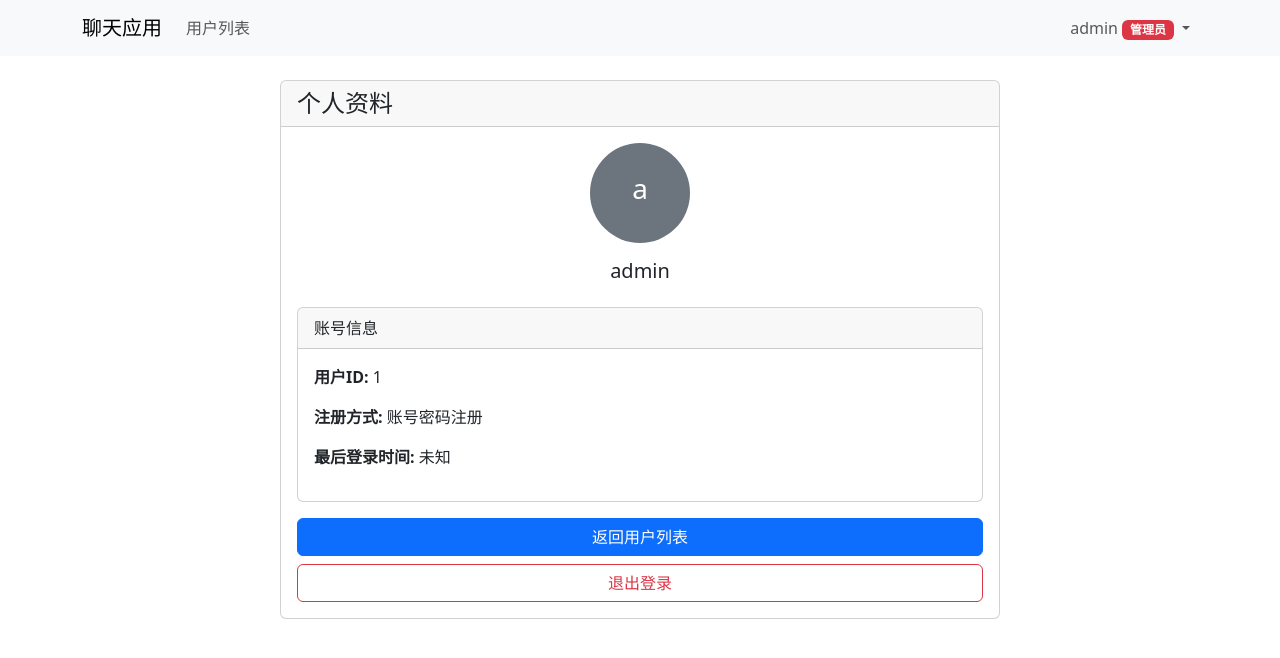
After one commit to zus12873/flask_chat_web_demo, a Flask app: page /profile in a window 1280 px wide. The commit adds this page. Shown: the top 658 px of the page. Run offline with Flask 3, Linux system fonts and the light colour scheme; a user stored in the database is signed in; parts of the project's set-up code (start-up, migrations or seed data) failed here and were passed over; some libraries are stand-ins or nearby versions.

Commit message:
add wx login

```diff
--- a/app.py
+++ b/app.py
@@ -1,4 +1,4 @@
-from flask import Flask, render_template, request, redirect, url_for, flash, jsonify
+from flask import Flask, render_template, request, redirect, url_for, flash, jsonify, session
 from flask_socketio import SocketIO, emit, join_room, leave_room
 from flask_sqlalchemy import SQLAlchemy
 from flask_login import LoginManager, UserMixin, login_user, login_required, logout_user, current_user
@@ -10,11 +10,62 @@ import threading
 from flask_wtf import FlaskForm
 from wtforms import StringField, PasswordField, SubmitField
 from wtforms.validators import DataRequired, Length, EqualTo
+import requests
+import json
+import hashlib
+import urllib.parse
+import logging
+from sqlalchemy import event
+from sqlalchemy.engine import Engine
+import dotenv
+
+dotenv.load_dotenv()
 
 app = Flask(__name__)
 app.config['SECRET_KEY'] = os.urandom(24)
 app.config['SQLALCHEMY_DATABASE_URI'] = 'sqlite:///chat.db'
 app.config['SQLALCHEMY_TRACK_MODIFICATIONS'] = False
+
+# 配置日志记录
+if not app.debug:
+    # 创建日志处理器，写入日志文件
+    file_handler = logging.FileHandler('app.log')
+    file_handler.setLevel(logging.INFO)
+    # 创建日志格式
+    formatter = logging.Formatter('%(asctime)s - %(name)s - %(levelname)s - %(message)s')
+    file_handler.setFormatter(formatter)
+    # 添加处理器到应用
+    app.logger.addHandler(file_handler)
+    app.logger.setLevel(logging.INFO)
+
+# 配置SQLite以支持UTF-8
+@event.listens_for(Engine, "connect")
+def set_sqlite_pragma(dbapi_connection, connection_record):
+    if app.config['SQLALCHEMY_DATABASE_URI'].startswith('sqlite:'):
+        cursor = dbapi_connection.cursor()
+        cursor.execute("PRAGMA foreign_keys=ON")
+        # 使用SQLite自带的UNICODE支持
+        cursor.execute("PRAGMA encoding='UTF-8'")
+        cursor.close()
+
+# 确保在应用启动时记录重要信息
+app.logger.info('应用启动')
+
+# 微信开放平台配置
+# WECHAT_APP_ID = 'wxf0c7b15c60bfe206'
+# WECHAT_APP_SECRET = '4202892bfe8f4d95e3c0b1ccb44c6349'
+# WECHAT_APP_ID = 'wx67addda9cc8c3b9d'
+# WECHAT_APP_SECRET = 'e68ba6bcb806bf5bd0f17799ee0f1748'
+#wx1a8f377ff2392bb3
+WECHAT_APP_ID = os.getenv('WECHAT_APP_ID')
+WECHAT_APP_SECRET = os.getenv('WECHAT_APP_SECRET')
+
+# 授权后重定向的回调链接地址，请使用urlEncode对链接进行处理
+WECHAT_REDIRECT_URI = urllib.parse.quote(os.getenv('WECHAT_REDIRECT_URI'))
+app.logger.info(f'微信重定向URI: {WECHAT_REDIRECT_URI}')
+
+# 微信测试号配置
+WECHAT_TOKEN = os.getenv('WECHAT_TOKEN')  # 替换为您的Token
 
 db = SQLAlchemy(app)
 socketio = SocketIO(app, cors_allowed_origins="*")
@@ -25,12 +76,16 @@ login_manager.login_view = 'login'
 class User(UserMixin, db.Model):
     id = db.Column(db.Integer, primary_key=True)
     username = db.Column(db.String(80), unique=True, nullable=False)
-    password_hash = db.Column(db.String(120), nullable=False)
+    password_hash = db.Column(db.String(120), nullable=True)  # 改为可空，因为微信登录不需要密码
     last_login = db.Column(db.DateTime, nullable=True)
-    last_heartbeat = db.Column(db.DateTime, nullable=True)  # 添加最后心跳时间
+    last_heartbeat = db.Column(db.DateTime, nullable=True)
     sent_messages = db.relationship('Message', backref='sender', lazy=True, foreign_keys='Message.sender_id')
     received_messages = db.relationship('Message', backref='receiver', lazy=True, foreign_keys='Message.receiver_id')
     is_online = db.Column(db.Boolean, default=False)
+    wechat_openid = db.Column(db.String(64), unique=True, nullable=True)  # 添加微信openid字段
+    wechat_nickname = db.Column(db.String(128), nullable=True)  # 添加微信昵称
+    wechat_headimgurl = db.Column(db.String(255), nullable=True)  # 添加微信头像URL
+    is_admin = db.Column(db.Boolean, default=False)  # 添加管理员角色字段
 
 class Message(db.Model):
     id = db.Column(db.Integer, primary_key=True)
@@ -52,23 +107,244 @@ def load_user(user_id):
 @app.route('/')
 def index():
     if current_user.is_authenticated:
-        return redirect(url_for('users'))
+        # 如果是管理员，重定向到用户列表页面
+        if current_user.is_admin:
+            return redirect(url_for('users'))
+        else:
+            # 如果是普通用户，重定向到与管理员的聊天页面
+            # 查找管理员用户
+            admin = User.query.filter_by(is_admin=True).first()
+            if admin:
+                return redirect(url_for('chat', user_id=admin.id))
+            else:
+                flash('未找到管理员用户，请联系系统管理员')
+                return render_template('index.html')
     return render_template('index.html')
 
 @app.route('/login', methods=['GET', 'POST'])
 def login():
+    if current_user.is_authenticated:
+        app.logger.info(f"用户 {current_user.username} 已登录，重定向到适当页面")
+        if current_user.is_admin:
+            return redirect(url_for('users'))
+        else:
+            admin = User.query.filter_by(is_admin=True).first()
+            if admin:
+                return redirect(url_for('chat', user_id=admin.id))
+            else:
+                return redirect(url_for('index'))
+
     if request.method == 'POST':
         username = request.form.get('username')
         password = request.form.get('password')
+
+        app.logger.info(f"尝试登录: 用户名={username}")
+
         user = User.query.filter_by(username=username).first()
 
         if user and check_password_hash(user.password_hash, password):
+            app.logger.info(f"登录成功: 用户名={username}, ID={user.id}, 是否管理员={user.is_admin}")
             login_user(user)
-            user.last_login = db.func.current_timestamp()  # 更新最后登录时间
+            user.last_login = db.func.current_timestamp()
+            user.is_online = True
+            user.last_heartbeat = db.func.current_timestamp()
             db.session.commit()
-            return redirect(url_for('users'))
-        flash('Invalid username or password')
+
+            # 发送用户状态更新
+            socketio.emit('user_status_update', {
+                'user_id': user.id,
+                'is_online': True
+            }, to=None)
+
+            # 根据角色重定向
+            if user.is_admin:
+                app.logger.info(f"管理员登录: 重定向到用户列表页面")
+                return redirect(url_for('users'))
+            else:
+                # 查找管理员用户
+                admin = User.query.filter_by(is_admin=True).first()
+                if admin:
+                    app.logger.info(f"普通用户登录: 重定向到与管理员({admin.username})的聊天页面")
+                    return redirect(url_for('chat', user_id=admin.id))
+                else:
+                    app.logger.warning("未找到管理员用户")
+                    return redirect(url_for('index'))
+        else:
+            app.logger.warning(f"登录失败: 用户名={username}")
+            flash('用户名或密码不正确')
+
     return render_template('login.html')
+
+@app.route('/wechat/login')
+def wechat_login():
+    """
+    微信网页授权第一步：用户同意授权，获取code
+    """
+    # 1. 构造微信授权URL - 使用正确的网页授权接口
+    oauth_url = (
+        f"https://open.weixin.qq.com/connect/oauth2/authorize?"
+        f"appid={WECHAT_APP_ID}&"
+        f"redirect_uri={WECHAT_REDIRECT_URI}&"
+        f"response_type=code&"
+        f"scope=snsapi_userinfo&"  # 使用snsapi_userinfo以获取用户基本信息
+        f"state=STATE#wechat_redirect"
+    )
+
+    # 重定向到微信授权页面
+    app.logger.info(f"微信授权URL: {oauth_url}")
+    return redirect(oauth_url)
+
+@app.route('/wechat/verify', methods=['GET', 'POST'])
+def wechat_verify():
+    """
+    微信接口处理路由：
+    1. 处理微信服务器验证请求（GET请求，带有signature等参数）
+    2. 处理微信授权回调（GET请求，带有code参数）
+    3. 处理微信消息推送（POST请求）
+    """
+    # 记录请求参数，便于调试
+    app.logger.info(f"微信请求: {request.method} 参数: {request.args}")
+
+    # 处理微信服务器验证请求
+    if request.method == 'GET' and 'signature' in request.args and 'echostr' in request.args:
+        signature = request.args.get('signature', '')
+        timestamp = request.args.get('timestamp', '')
+        nonce = request.args.get('nonce', '')
+        echostr = request.args.get('echostr', '')
+
+        # 按照微信的规则进行验证
+        temp_list = [WECHAT_TOKEN, timestamp, nonce]
+        temp_list.sort()
+        temp_str = ''.join(temp_list)
+
+        # 进行sha1加密
+        temp_str = hashlib.sha1(temp_str.encode('utf-8')).hexdigest()
+
+        # 验证签名
+        app.logger.info(f"微信验证: 计算签名={temp_str}, 提供签名={signature}")
+        if temp_str == signature:
+            return echostr
+        return 'verification failed'
+
+    # 处理微信授权回调
+    elif request.method == 'GET' and 'code' in request.args:
+        code = request.args.get('code')
+        app.logger.info(f"微信授权回调: code={code}")
+
+        # 使用code获取access_token
+        token_url = (
+            f"https://api.weixin.qq.com/sns/oauth2/access_token?"
+            f"appid={WECHAT_APP_ID}&"
+            f"secret={WECHAT_APP_SECRET}&"
+            f"code={code}&"
+            f"grant_type=authorization_code"
+        )
+
+        try:
+            response = requests.get(token_url)
+            token_data = handle_wechat_json_response(response)
+
+            if 'errcode' in token_data:
+                app.logger.error(f"微信授权错误: {token_data}")
+                flash(f'获取access_token失败: {token_data.get("errmsg", "未知错误")}')
+                return redirect(url_for('login'))
+
+            # 提取access_token和openid
+            access_token = token_data.get('access_token')
+            openid = token_data.get('openid')
+
+            # 使用access_token和openid获取用户信息
+            user_info_url = (
+                f"https://api.weixin.qq.com/sns/userinfo?"
+                f"access_token={access_token}&"
+                f"openid={openid}&"
+                f"lang=zh_CN"
+            )
+
+            user_response = requests.get(user_info_url)
+            user_data = handle_wechat_json_response(user_response)
+
+            if 'errcode' in user_data:
+                app.logger.error(f"获取用户信息错误: {user_data}")
+                flash(f'获取用户信息失败: {user_data.get("errmsg", "未知错误")}')
+                return redirect(url_for('login'))
+
+            # 确保nickname是UTF-8编码
+            nickname = user_data.get('nickname', '')
+            # 记录原始数据，便于调试
+            app.logger.info(f"原始用户数据: {user_data}")
+            app.logger.info(f"获取用户信息成功，昵称: {nickname}")
+
+            # 查找或创建用户
+            user = User.query.filter_by(wechat_openid=openid).first()
+
+            if not user:
+                # 创建新用户
+                safe_nickname = nickname if nickname else f'微信用户_{openid[:8]}'
+
+                # 确保用户名唯一
+                existing_user = User.query.filter_by(username=safe_nickname).first()
+                if existing_user:
+                    safe_nickname = f"{safe_nickname}_{int(time.time())}"
+
+                user = User(
+                    username=safe_nickname,
+                    wechat_openid=openid,
+                    wechat_nickname=nickname,
+                    wechat_headimgurl=user_data.get('headimgurl')
+                )
+                db.session.add(user)
+                db.session.commit()
+                app.logger.info(f"创建新用户: {safe_nickname}")
+
+            # 登录用户
+            login_user(user)
+            user.last_login = db.func.current_timestamp()
+            db.session.commit()
+
+            # 根据用户角色重定向到不同页面
+            if user.is_admin:
+                return redirect(url_for('users'))
+            else:
+                # 查找管理员用户
+                admin = User.query.filter_by(is_admin=True).first()
+                if admin:
+                    return redirect(url_for('chat', user_id=admin.id))
+                else:
+                    flash('未找到管理员用户，请联系系统管理员')
+                    return redirect(url_for('index'))
+
+        except Exception as e:
+            app.logger.error(f"微信授权过程中发生错误: {str(e)}")
+            flash(f'微信授权过程中发生错误: {str(e)}')
+            return redirect(url_for('login'))
+
+    # 处理微信消息推送
+    elif request.method == 'POST':
+        # 处理微信发送的消息（这里仅作示例）
+        try:
+            xml_data = request.data.decode('utf-8')
+            app.logger.info(f"收到微信消息: {xml_data}")
+            # 在这里解析XML并处理消息
+            # ...
+
+            # 返回响应消息
+            response = """
+            <xml>
+                <ToUserName><![CDATA[{}]]></ToUserName>
+                <FromUserName><![CDATA[{}]]></FromUserName>
+                <CreateTime>{}</CreateTime>
+                <MsgType><![CDATA[text]]></MsgType>
+                <Content><![CDATA[您好，这是自动回复消息。]]></Content>
+            </xml>
+            """
+            # 这里需要填入实际的微信用户ID和公众号ID
+            return response
+        except Exception as e:
+            app.logger.error(f"处理微信消息错误: {str(e)}")
+            return 'error'
+
+    return 'invalid request'
 
 @app.route('/register', methods=['GET', 'POST'])
 def register():
@@ -97,7 +373,18 @@ def register():
 @app.route('/users')
 @login_required
 def users():
-    users = User.query.filter(User.id != current_user.id).order_by(User.last_login.desc()).all()
+    # 只有管理员可以访问用户列表
+    if not current_user.is_admin:
+        flash('您没有权限访问用户列表')
+        # 查找管理员用户
+        admin = User.query.filter_by(is_admin=True).first()
+        if admin:
+            return redirect(url_for('chat', user_id=admin.id))
+        else:
+            return redirect(url_for('index'))
+
+    # 管理员可以看到所有非管理员用户
+    users = User.query.filter(User.id != current_user.id).filter(User.is_admin == False).order_by(User.last_login.desc()).all()
     return render_template('users.html', users=users)
 
 @app.route('/chat/<int:user_id>')
@@ -163,10 +450,10 @@ def handle_connect():
         current_user.is_online = True
         current_user.last_heartbeat = db.func.current_timestamp()
         db.session.commit()
-        emit('user_status_update', {
+        socketio.emit('user_status_update', {
             'user_id': current_user.id,
             'is_online': True
-        }, broadcast=True)
+        }, to=None)
 
 @socketio.on('disconnect')
 def handle_disconnect():
@@ -174,10 +461,10 @@ def handle_disconnect():
         current_user.is_online = False
         current_user.last_heartbeat = db.func.current_timestamp()
         db.session.commit()
-        emit('user_status_update', {
+        socketio.emit('user_status_update', {
             'user_id': current_user.id,
             'is_online': False
-        }, broadcast=True)
+        }, to=None)
 
 @socketio.on('request_users_update')
 def handle_users_update_request():
@@ -214,7 +501,7 @@ def check_user_offline():
             socketio.emit('user_status_update', {
                 'user_id': user.id,
                 'is_online': False
-            }, broadcast=True)
+            }, to=None)
 
 # 启动心跳检查任务
 def start_heartbeat_checker():
@@ -228,16 +515,152 @@ def logout():
     logout_user()
     return redirect(url_for('index'))
 
+@app.route('/profile')
+@login_required
+def profile():
+    """用户个人资料页"""
+    return render_template('profile.html')
+
+def handle_wechat_json_response(response):
+    """
+    处理微信API返回的JSON响应，确保正确处理UTF-8编码
+    """
+    response.encoding = 'utf-8'
+    text = response.text
+    try:
+        # 尝试直接解析JSON
+        return response.json()
+    except:
+        # 如果失败，尝试手动解析
+        app.logger.warning(f"JSON解析失败，尝试手动处理编码: {text[:100]}...")
+        import json
+        return json.loads(text)
+
+def create_admin_user():
+    """创建超级管理员用户"""
+    admin_username = 'admin'
+    admin_password = 'admin123'  # 您应该使用更强的密码
+
+    app.logger.info("开始创建管理员用户...")
+
+    # 检查是否已存在管理员
+    existing_admin = User.query.filter_by(is_admin=True).first()
+    if existing_admin:
+        app.logger.info(f"管理员用户已存在: ID={existing_admin.id}, 用户名={existing_admin.username}")
+        return existing_admin
+
+    # 检查用户名是否被占用
+    existing_user = User.query.filter_by(username=admin_username).first()
+    if existing_user:
+        # 如果用户存在但不是管理员，将其设为管理员
+        existing_user.is_admin = True
+        db.session.commit()
+        app.logger.info(f"已将现有用户设置为管理员: ID={existing_user.id}, 用户名={existing_user.username}")
+        return existing_user
+
+    # 创建新的管理员用户
+    admin = User(
+        username=admin_username,
+        password_hash=generate_password_hash(admin_password),
+        is_admin=True,
+        is_online=False
+    )
+    db.session.add(admin)
+    try:
+        db.session.commit()
+        app.logger.info(f"已创建新管理员用户: ID={admin.id}, 用户名={admin_username}")
+        return admin
+    except Exception as e:
+        db.session.rollback()
+        app.logger.error(f"创建管理员用户失败: {str(e)}")
+        return None
+
+# 添加一个管理员设置路由（受密码保护）
+@app.route('/setup_admin', methods=['GET', 'POST'])
+def setup_admin():
+    setup_key = request.args.get('key')
+    # 使用简单的密钥来保护此路由
+    if setup_key != 'setup_secret_key':
+        return "访问被拒绝", 403
+
+    if request.method == 'POST':
+        admin_username = request.form.get('username')
+        admin_password = request.form.get('password')
+
+        if not admin_username or not admin_password:
+            return "用户名和密码不能为空", 400
+
+        # 检查是否已存在管理员
+        existing_admin = User.query.filter_by(is_admin=True).first()
+        if existing_admin:
+            flash(f"管理员用户已存在: {existing_admin.username}")
+            return redirect(url_for('index'))
+
+        # 检查用户名是否被占用
+        existing_user = User.query.filter_by(username=admin_username).first()
+        if existing_user:
+            # 如果用户存在但不是管理员，将其设为管理员
+            existing_user.is_admin = True
+            existing_user.password_hash = generate_password_hash(admin_password)
+            db.session.commit()
+            flash(f"已将现有用户 {existing_user.username} 设置为管理员")
+            return redirect(url_for('index'))
+
+        # 创建新的管理员用户
+        admin = User(
+            username=admin_username,
+            password_hash=generate_password_hash(admin_password),
+            is_admin=True,
+            is_online=False
+        )
+        db.session.add(admin)
+        db.session.commit()
+        flash(f"已创建新管理员用户: {admin_username}")
+        return redirect(url_for('index'))
+
+    return '''
+    <form method="POST">
+        <div>
+            <label>管理员用户名:</label>
+            <input type="text" name="username" required>
+        </div>
+        <div>
+            <label>管理员密码:</label>
+            <input type="password" name="password" required>
+        </div>
+        <button type="submit">创建管理员</button>
+    </form>
+    '''
+
 if __name__ == '__main__':
-    # with app.app_context():
-    #     db.drop_all()  # 删除所有表
-    #     db.create_all()  # 重新创建所有表
+    with app.app_context():
+        app.logger.info("开始初始化应用...")
+        try:
+            db.drop_all()  # 删除所有表
+            app.logger.info("已删除所有数据库表")
+
+            db.create_all()  # 重新创建所有表
+            app.logger.info("已重新创建所有数据库表")
+
+            # 创建默认的超级管理员
+            admin = create_admin_user()
+            if admin:
+                app.logger.info(f"管理员用户创建成功: ID={admin.id}, 用户名={admin.username}")
+            else:
+                app.logger.error("管理员用户创建失败")
+        except Exception as e:
+            app.logger.error(f"应用初始化过程中出错: {str(e)}")
 
     # 启动心跳检查线程
-    heartbeat_thread = threading.Thread(target=start_heartbeat_checker, daemon=True)
-    heartbeat_thread.start()
+    try:
+        heartbeat_thread = threading.Thread(target=start_heartbeat_checker, daemon=True)
+        heartbeat_thread.start()
+        app.logger.info("心跳检查线程已启动")
+    except Exception as e:
+        app.logger.error(f"启动心跳检查线程失败: {str(e)}")
 
     # 运行应用（允许外部访问）
+    app.logger.info("开始运行应用服务器...")
     socketio.run(app,
                 host='127.0.0.1',  # 允许外部访问
                 port=8000,
--- a/templates/base.html
+++ b/templates/base.html
@@ -9,30 +9,51 @@
     {% block head %}{% endblock %}
 </head>
 <body>
-    <nav class="navbar navbar-expand-lg navbar-dark bg-primary">
+    {% block navbar %}
+    <nav class="navbar navbar-expand-lg navbar-light bg-light">
         <div class="container">
             <a class="navbar-brand" href="{{ url_for('index') }}">聊天应用</a>
             <button class="navbar-toggler" type="button" data-bs-toggle="collapse" data-bs-target="#navbarNav">
                 <span class="navbar-toggler-icon"></span>
             </button>
             <div class="collapse navbar-collapse" id="navbarNav">
-                <ul class="navbar-nav ms-auto">
-                    {% if current_user.is_authenticated %}
+                <ul class="navbar-nav me-auto">
+                    {% if current_user.is_authenticated and current_user.is_admin %}
                     <li class="nav-item">
                         <a class="nav-link" href="{{ url_for('users') }}">用户列表</a>
                     </li>
-                    <li class="nav-item">
-                        <a class="nav-link" href="{{ url_for('logout') }}">退出</a>
+                    {% endif %}
+                </ul>
+                <div class="navbar-nav">
+                    {% if current_user.is_authenticated %}
+                    <li class="nav-item dropdown">
+                        <a class="nav-link dropdown-toggle" href="#" role="button" data-bs-toggle="dropdown">
+                            {% if current_user.wechat_headimgurl %}
+                            <img src="{{ current_user.wechat_headimgurl }}" class="rounded-circle me-1" style="width: 24px; height: 24px;" alt="">
+                            {% endif %}
+                            {{ current_user.username }}
+                            {% if current_user.is_admin %}
+                            <span class="badge bg-danger">管理员</span>
+                            {% endif %}
+                        </a>
+                        <ul class="dropdown-menu dropdown-menu-end">
+                            <li><a class="dropdown-item" href="{{ url_for('profile') }}">个人资料</a></li>
+                            {% if current_user.is_admin %}
+                            <li><a class="dropdown-item" href="{{ url_for('users') }}">用户管理</a></li>
+                            {% endif %}
+                            <li><hr class="dropdown-divider"></li>
+                            <li><a class="dropdown-item" href="{{ url_for('logout') }}">退出登录</a></li>
+                        </ul>
                     </li>
                     {% else %}
-                    <li class="nav-item">
-                        <a class="nav-link" href="{{ url_for('login') }}">登录</a>
-                    </li>
+                    <a class="nav-link" href="{{ url_for('login') }}">登录</a>
+                    <a class="nav-link" href="{{ url_for('register') }}">注册</a>
                     {% endif %}
-                </ul>
+                </div>
             </div>
         </div>
     </nav>
+    {% endblock %}
 
     <div class="container mt-4">
         {% block content %}{% endblock %}
--- /dev/null
+++ b/templates/profile.html
@@ -0,0 +1,47 @@
+{% extends "base.html" %}
+
+{% block content %}
+<div class="container">
+    <div class="row">
+        <div class="col-md-8 offset-md-2">
+            <div class="card">
+                <div class="card-header">
+                    <h4 class="mb-0">个人资料</h4>
+                </div>
+                <div class="card-body">
+                    <div class="text-center mb-4">
+                        {% if current_user.wechat_headimgurl %}
+                            <img src="{{ current_user.wechat_headimgurl }}" class="rounded-circle mb-3" style="width: 100px; height: 100px;" alt="头像">
+                        {% else %}
+                            <div class="bg-secondary rounded-circle d-inline-flex justify-content-center align-items-center mb-3" style="width: 100px; height: 100px;">
+                                <span class="text-white h3">{{ current_user.username[0] }}</span>
+                            </div>
+                        {% endif %}
+
+                        <h5>{{ current_user.username }}</h5>
+                        {% if current_user.wechat_nickname %}
+                            <p class="text-muted">微信昵称: {{ current_user.wechat_nickname }}</p>
+                        {% endif %}
+                    </div>
+
+                    <div class="card mb-3">
+                        <div class="card-header">
+                            账号信息
+                        </div>
+                        <div class="card-body">
+                            <p><strong>用户ID:</strong> {{ current_user.id }}</p>
+                            <p><strong>注册方式:</strong> {{ "微信授权登录" if current_user.wechat_openid else "账号密码注册" }}</p>
+                            <p><strong>最后登录时间:</strong> {{ current_user.last_login.strftime('%Y-%m-%d %H:%M:%S') if current_user.last_login else '未知' }}</p>
+                        </div>
+                    </div>
+
+                    <div class="d-grid gap-2">
+                        <a href="{{ url_for('users') }}" class="btn btn-primary">返回用户列表</a>
+                        <a href="{{ url_for('logout') }}" class="btn btn-outline-danger">退出登录</a>
+                    </div>
+                </div>
+            </div>
+        </div>
+    </div>
+</div>
+{% endblock %}
```
Also changed, not shown: requirements.txt (+7 -0 lines), templates/login.html (+25 -4 lines), 3 other files.
